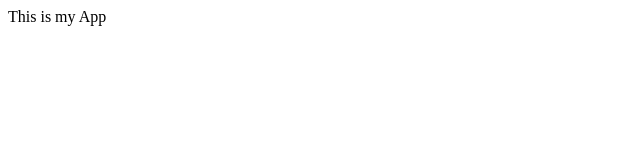
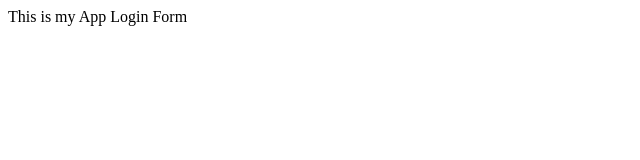
Before and after one commit to zenna83/myappsample, a plain HTML site: page index.html in a window 1280 px wide. Shown: the full height of the page, 0-640 px from the left. Drawn offline with Linux system fonts and the light colour scheme.

Commit message:
login form

```diff
--- /dev/null
+++ b/dir 2/app2.js
@@ -0,0 +1 @@
+console.log(123);
--- a/index.html
+++ b/index.html
@@ -6,5 +6,6 @@
   </head>
   <body>
     This is my App
+    Login Form
   </body>
 </html>
```
Also changed, not shown: login.html (added, +1 -0 lines), log.txt (added).
